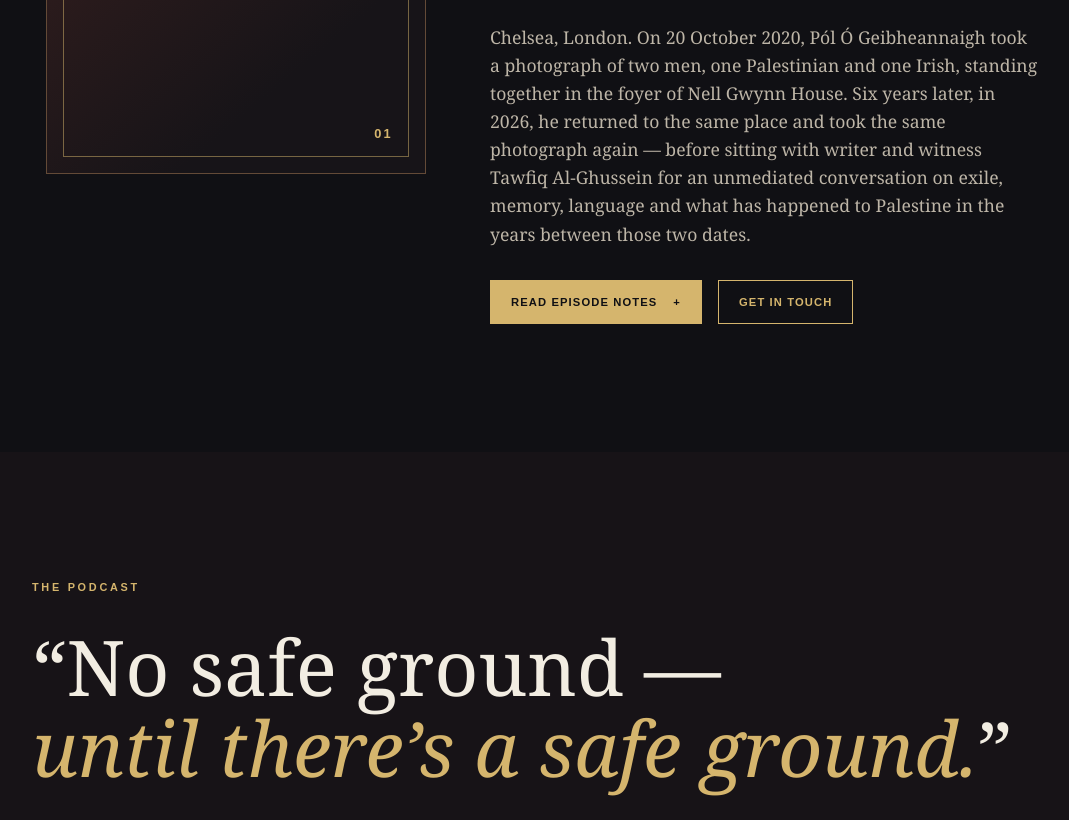
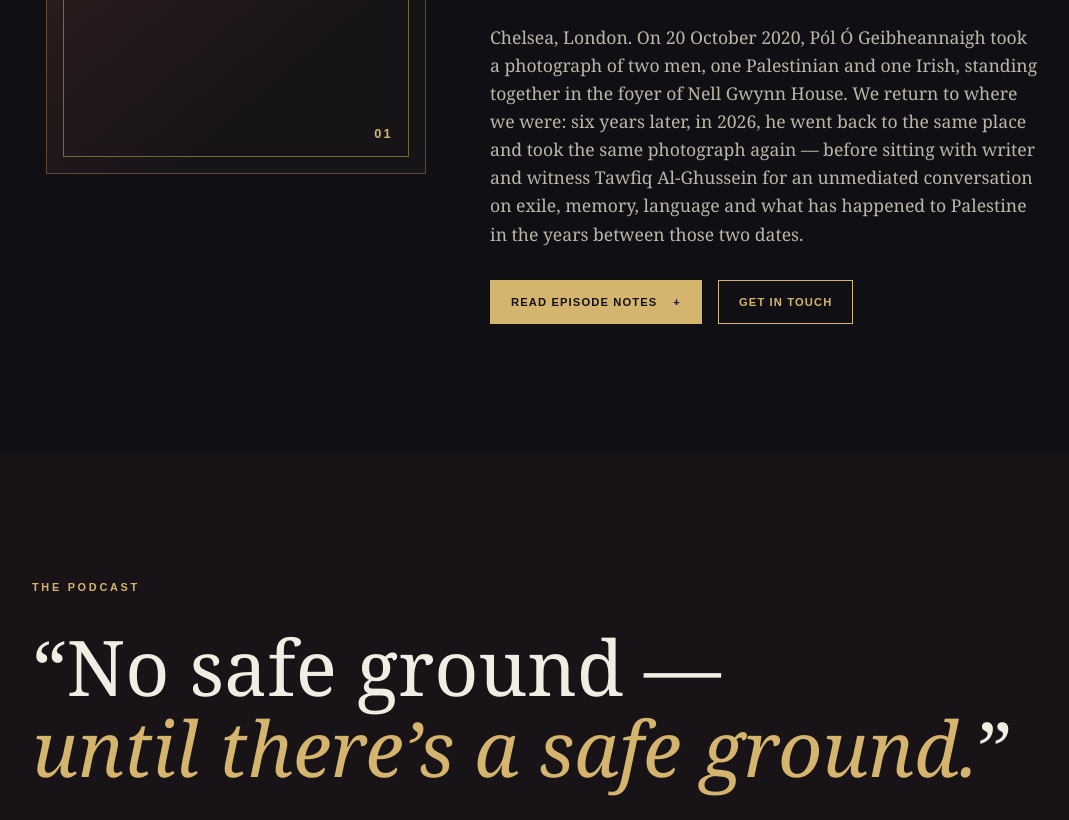
Before and after one commit to Paddywhack71/nosafeground, a plain HTML site: page index.html in a window 1280 px wide. Shown: the part 2177-2997 px from the top of the page, without its empty margins (98-1167 px from the left). Drawn offline with Linux system fonts and the light colour scheme.

Commit message:
Add return refrain to Episode 1 copy
Co-authored-by: Copilot App <223556219+Copilot@users.noreply.github.com>

```diff
--- a/index.html
+++ b/index.html
@@ -74,7 +74,7 @@
               <p class="video-caption">Episode 01 introduction · 59 seconds</p>
             </div>
             <p class="episode-meta">EMPIRE, EXILE &amp; THE ADMINISTRATION OF PALESTINE <span>·</span> 58 MIN</p>
-            <p>Chelsea, London. On 20 October 2020, Pól Ó Geibheannaigh took a photograph of two men, one Palestinian and one Irish, standing together in the foyer of Nell Gwynn House. Six years later, in 2026, he returned to the same place and took the same photograph again — before sitting with writer and witness Tawfiq Al-Ghussein for an unmediated conversation on exile, memory, language and what has happened to Palestine in the years between those two dates.</p>
+            <p>Chelsea, London. On 20 October 2020, Pól Ó Geibheannaigh took a photograph of two men, one Palestinian and one Irish, standing together in the foyer of Nell Gwynn House. We return to where we were: six years later, in 2026, he went back to the same place and took the same photograph again — before sitting with writer and witness Tawfiq Al-Ghussein for an unmediated conversation on exile, memory, language and what has happened to Palestine in the years between those two dates.</p>
             <div class="episode-actions">
               <button class="button button-primary details-toggle" type="button" aria-expanded="false" aria-controls="episode-details">Read episode notes <span aria-hidden="true">+</span></button>
               <a class="button button-outline" href="mailto:ogeibheannaigh@me.com?subject=No%20Safe%20Ground%20episode%201">Get in touch</a>
```
